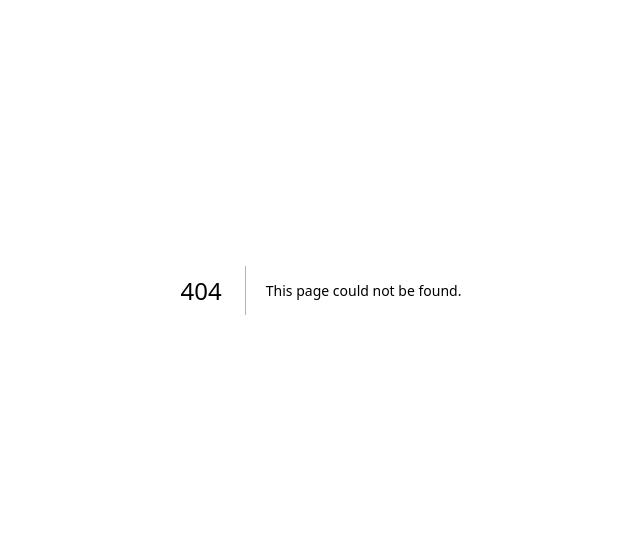
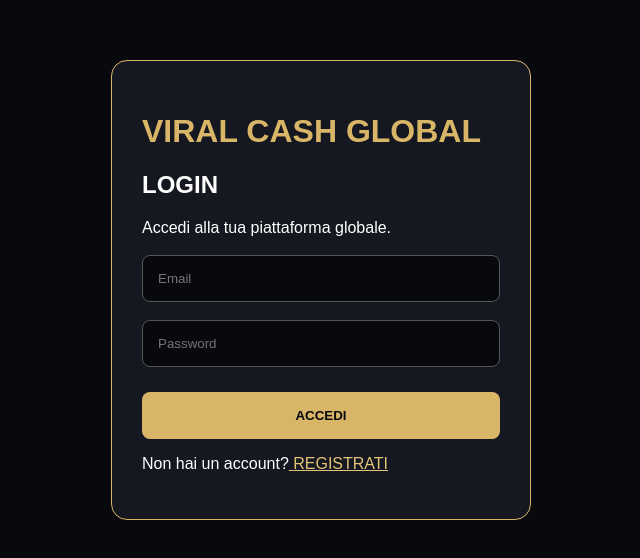
Before and after one commit to ionelaluigi15-cpu/VIRAL-CASH-GLOBAL-3D, a Next.js app: page /login in a window 1280 px wide. Before the commit this address had no page. Shown: the part 110-668 px from the top of the page, without its empty margins (319-959 px from the left). Built offline with nearby package versions, Linux system fonts and the light colour scheme.

Commit message:
Rename login to page.tsx

```diff
--- /dev/null
+++ b/app/login/page.tsx
@@ -0,0 +1,116 @@
+"use client";
+
+import { useState } from "react";
+import { useRouter } from "next/navigation";
+import Link from "next/link";
+import { supabase } from "../../lib/supabase-browser";
+
+export default function LoginPage() {
+  const router = useRouter();
+  const [email, setEmail] = useState("");
+  const [password, setPassword] = useState("");
+  const [message, setMessage] = useState("");
+  const [loading, setLoading] = useState(false);
+
+  async function handleLogin(e: React.FormEvent) {
+    e.preventDefault();
+    setLoading(true);
+    setMessage("");
+
+    const { error } = await supabase.auth.signInWithPassword({
+      email,
+      password,
+    });
+
+    setLoading(false);
+
+    if (error) {
+      setMessage(error.message);
+      return;
+    }
+
+    router.replace("/dashboard");
+    router.refresh();
+  }
+
+  return (
+    <main style={{
+      minHeight: "100vh",
+      background: "#08090d",
+      color: "white",
+      display: "grid",
+      placeItems: "center",
+      padding: 25
+    }}>
+      <form onSubmit={handleLogin} style={{
+        width: "100%",
+        maxWidth: 420,
+        background: "#151820",
+        padding: 30,
+        borderRadius: 16,
+        border: "1px solid #d9b568"
+      }}>
+        <h1 style={{ color: "#d9b568" }}>
+          VIRAL CASH GLOBAL
+        </h1>
+
+        <h2>LOGIN</h2>
+
+        <p>Accedi alla tua piattaforma globale.</p>
+
+        <input
+          type="email"
+          placeholder="Email"
+          required
+          value={email}
+          onChange={e => setEmail(e.target.value)}
+          style={inputStyle}
+        />
+
+        <input
+          type="password"
+          placeholder="Password"
+          required
+          value={password}
+          onChange={e => setPassword(e.target.value)}
+          style={inputStyle}
+        />
+
+        {message && <p style={{ color: "#ff7777" }}>{message}</p>}
+
+        <button disabled={loading} style={buttonStyle}>
+          {loading ? "ACCESSO..." : "ACCEDI"}
+        </button>
+
+        <p>
+          Non hai un account?
+          <Link href="/register" style={{ color: "#e4c477" }}>
+            {" "}REGISTRATI
+          </Link>
+        </p>
+      </form>
+    </main>
+  );
+}
+
+const inputStyle = {
+  display: "block",
+  width: "100%",
+  padding: 15,
+  marginTop: 18,
+  background: "#08090d",
+  color: "white",
+  border: "1px solid #555",
+  borderRadius: 8
+};
+
+const buttonStyle = {
+  width: "100%",
+  padding: 16,
+  marginTop: 25,
+  background: "#d9b568",
+  color: "#08090d",
+  border: "none",
+  borderRadius: 8,
+  fontWeight: "bold" as const
+};
```
